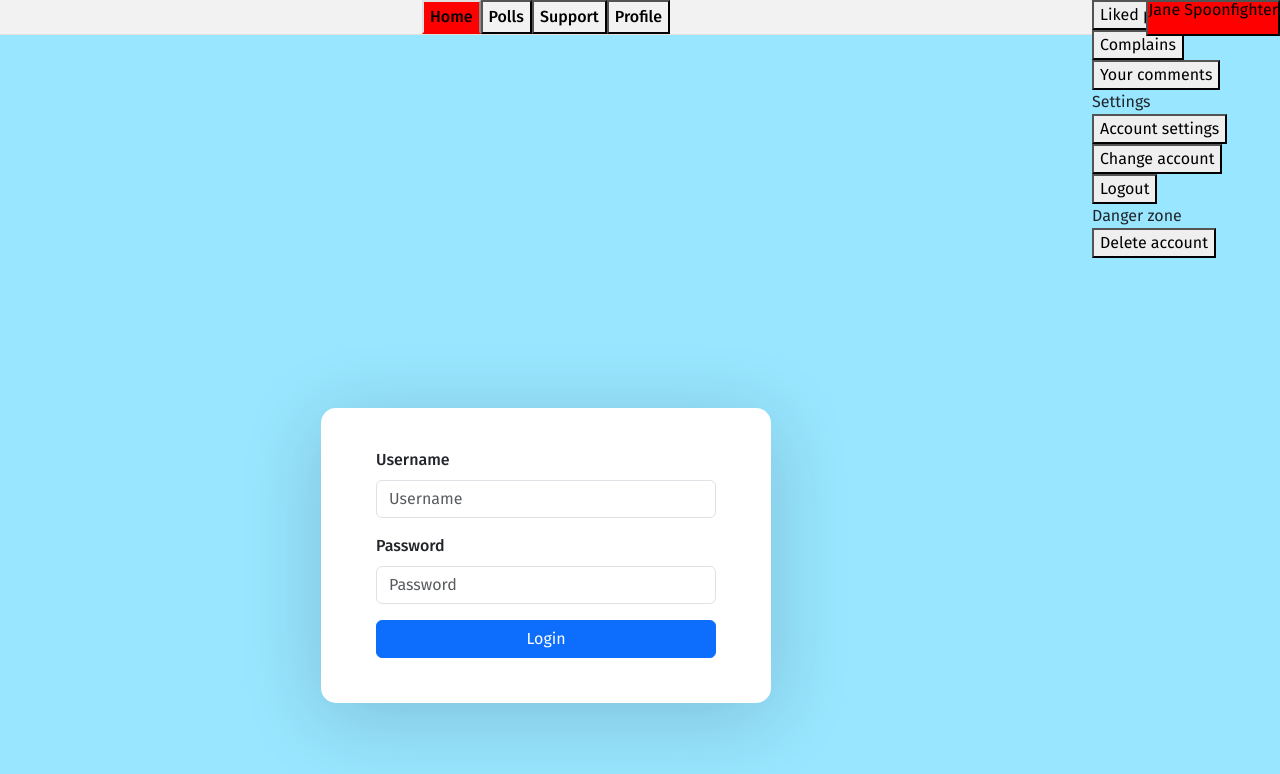
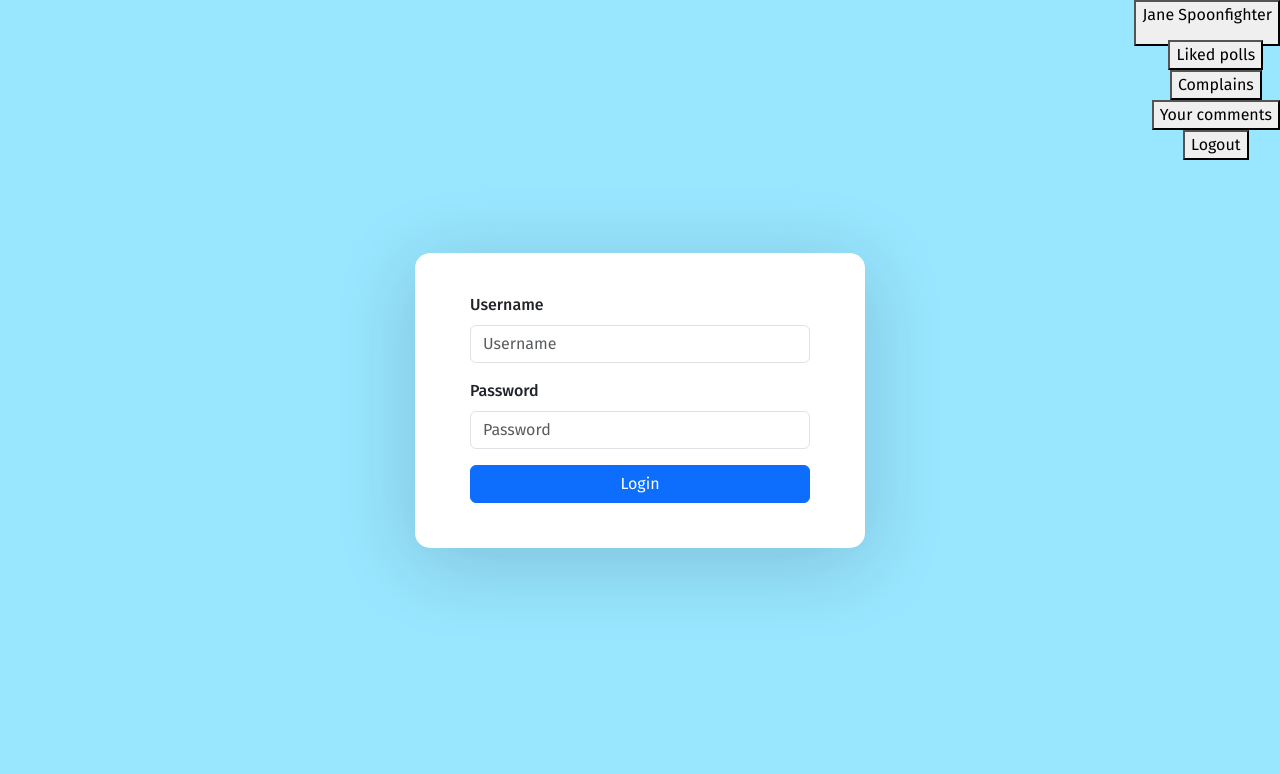
Before and after one commit to zallixx/SimpleVotings-front, a React (Create React App) app: page /login in a window 1280 px wide. Both pictures are taken after a click on the button "Jane Spoonfighter". Shown: the top 774 px of the page. Built offline with nearby package versions, Linux system fonts and the light colour scheme; the HTML template or start-up script is replaced by a standard one.

Commit message:
навбар(v.0.1)

```diff
--- a/src/components/Header.js
+++ b/src/components/Header.js
@@ -24,95 +24,70 @@ const tabs = {
     'Profile' : '/profile/',
 };
 
+const menu_items = {
+    'Liked polls': '/liked-polls/',
+    'Complains' : '/complains/',
+    'Your comments' : '/your-comments/',
+    'Logout' : '/login/',
+};
+
 const Header = () => {
     const [userMenuOpened, setUserMenuOpened] = useState(false);
     const navigate = useNavigate()
+    const [isOpen, setIsOpen] = useState(false);
+
+    const handleButtonClick = () => {
+        setIsOpen(!isOpen);
+    };
 
     const handleTabClick = (tab) => {
         navigate(tabs[tab])
     }
+
+    const handleMenuItemClick = (item) => {
+        const path = menu_items[item];
+        console.log(item);
+        if (path) {
+            navigate(path);
+        }
+    };
+
     const items = Object.keys(tabs).map((tab) => (
         <Tabs.Tab value={tab} key={tab} onClick={() => handleTabClick(tab)}>
             {tab}
         </Tabs.Tab>
       ));
+
     return (
         <MantineProvider>
-        <div className={classes.header}>
-            <Container className={classes.mainSection + "navbar fixed-top flex-md-nowrap p-0"} size="md">
-                <Group justify="space-between">
-                    <Menu
-                        width={260}
-                        position="bottom-end"
-                        transitionProps={{transition: 'pop-top-right'}}
-                        onClose={() => setUserMenuOpened(false)}
-                        onOpen={() => setUserMenuOpened(true)}
-                        withinPortal
-                    >
-                        <Menu.Target>
-                            <button
-                                className={cx(classes.user, {[classes.userActive]: userMenuOpened})}
-                                style={{ position: 'absolute', right: 0 }}
-                            >
-                                <Group gap={5}>
-                                    <Text fw={1} size="sm" lh={1} mr={1}>
-                                        {user.name}
-                                    </Text>
-                                </Group>
+            <div className={classes.dropdown}>
+                <button className={classes.button} onClick={handleButtonClick} style={{ position: 'absolute', right: 0 }}>
+                    <Text>{user.name}</Text>
                 </button>
-                        </Menu.Target>
-                        <Menu.Dropdown>
-                            <Menu.Item>
+                {isOpen && (
+                    <div className={classes.menu} style={{ position: 'absolute', right: 0, top: '5%' }}>
+                        <ul className={classes.menuItems}>
+                            <button className={cx(classes.menuItem)} onClick={() => handleMenuItemClick('Liked polls')}>
                                 Liked polls
-                            </Menu.Item>
-                            <Menu.Divider/>
-                            <Menu.Item>
+                            </button>
+                            <br/>
+                            <button className={cx(classes.menuItem)} onClick={() => handleMenuItemClick('Complains')}>
                                 Complains
-                            </Menu.Item>
-                            <Menu.Item>
+                            </button>
+                            <br/>
+                            <button className={cx(classes.menuItem)} onClick={() => handleMenuItemClick('Your comments')}>
                                 Your comments
-                            </Menu.Item>
-
-                            <Menu.Label>Settings</Menu.Label>
-                            <Menu.Item>
-                                Account settings
-                            </Menu.Item>
-                            <Menu.Divider/>
-                            <Menu.Item>
-                                Change account
-                            </Menu.Item>
-                            <Menu.Divider/>
-                            <Menu.Item>
+                            </button>
+                            <br/>
+                            <button className={cx(classes.menuItem)} onClick={() => handleMenuItemClick('Logout')}>
                                 Logout
-                            </Menu.Item>
-
-                            <Menu.Divider/>
-
-                            <Menu.Label>Danger zone</Menu.Label>
-                            <Menu.Item>
-                                Delete account
-                            </Menu.Item>
-                        </Menu.Dropdown>
-                    </Menu>
-                </Group>
-            </Container>
-            <Container size="md">
-                <Tabs
-                    defaultValue="Home"
-                    variant="outline"
-                    visibleFrom="sm"
-                    classNames={{
-                        root: classes.tabs,
-                        list: classes.tabsList,
-                        tab: classes.tab,
-                    }}
-                >
-                    <Tabs.List>{items}</Tabs.List>
-                </Tabs>
-            </Container>
+                            </button>
+                        </ul>
+                    </div>
+                )}
             </div>
         </MantineProvider>
-    )
+    );
 };
 
 export default Header
--- a/src/components/Header.module.css
+++ b/src/components/Header.module.css
@@ -2,7 +2,7 @@
   padding-top: var(--mantine-spacing-sm);
   background-color: #f2f2f2;
   border-bottom: 1px solid #e0e0e0;
-  margin-bottom: 120px;
+  margin-bottom: 100px;
 }
 
 .mainSection {
```
Lines whose indentation alone changed are shown as unchanged.
